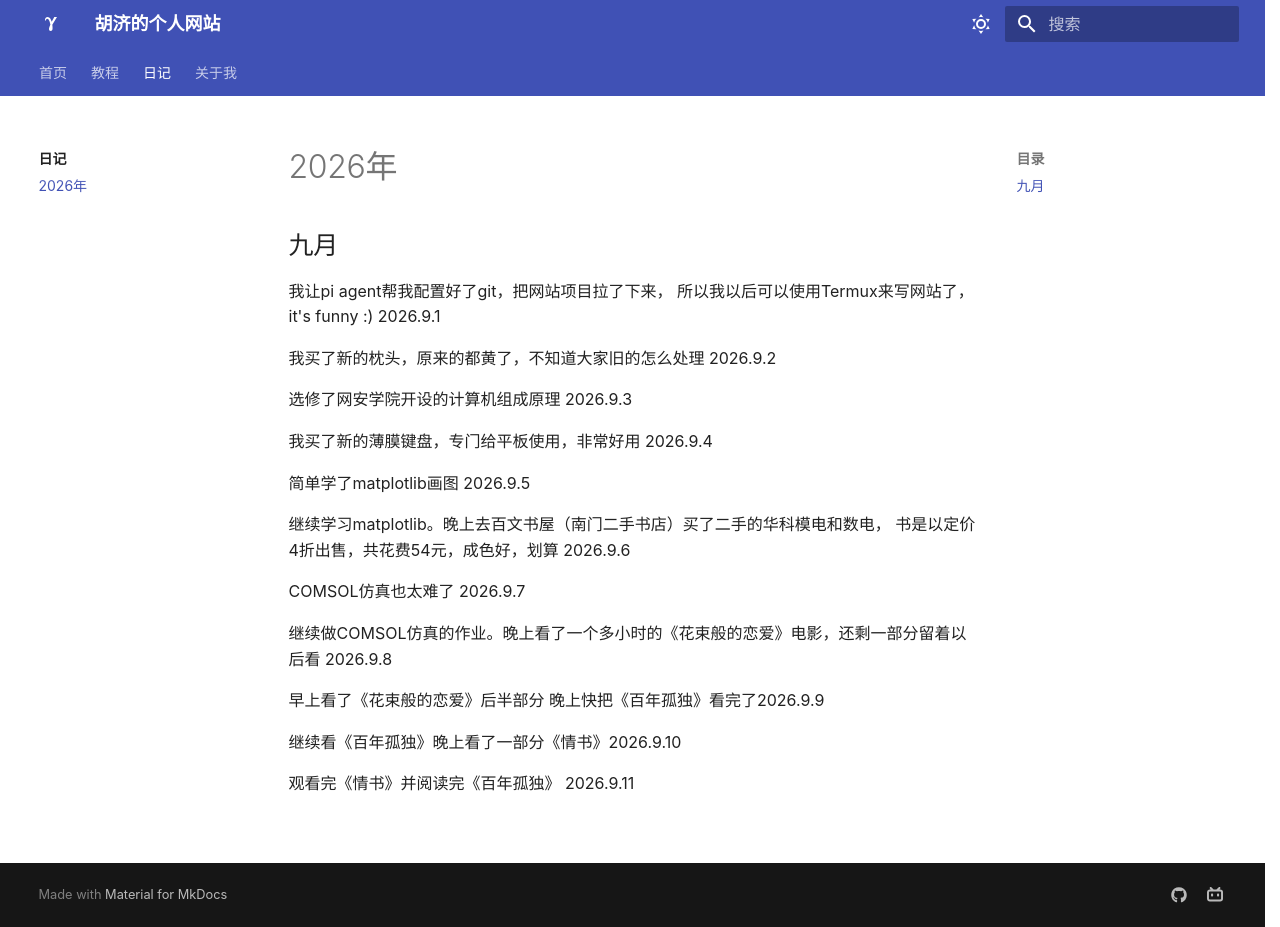
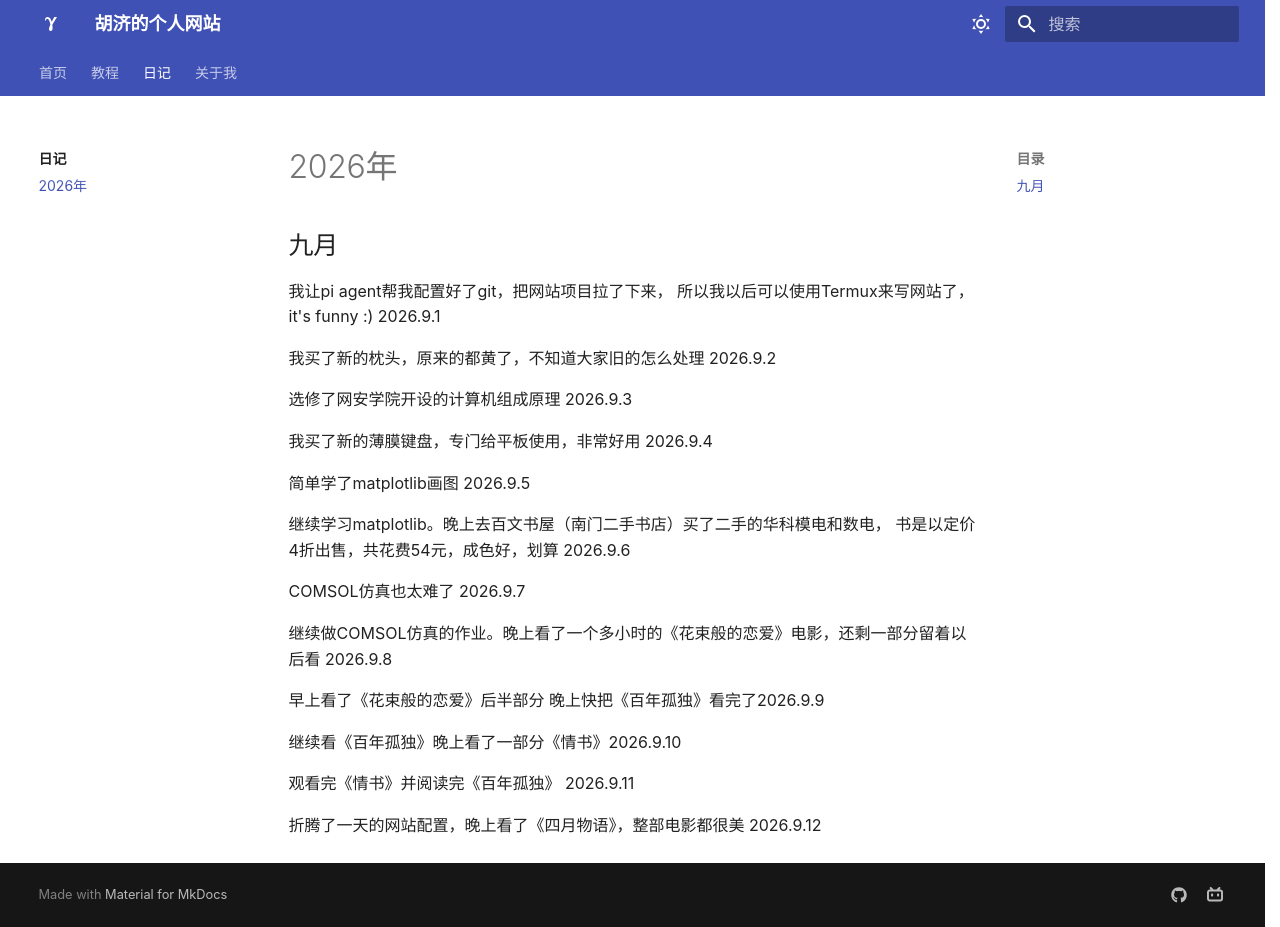
Before and after one commit to Hujiko02/Hujiko02.github.io, an MkDocs documentation site: the page built from docs/diary/2026.md, in a window 1280 px wide and 927 px high. Built offline with MkDocs 1.6.1 and Material for MkDocs 9.7.7, drawn with Linux system fonts in a browser that asks for light colours.

Commit message:
Auto update 2026-09-12 22:16:57

```diff
--- a/docs/diary/2026.md
+++ b/docs/diary/2026.md
@@ -25,3 +25,5 @@ COMSOL仿真也太难了 2026.9.7
 继续看《百年孤独》晚上看了一部分《情书》2026.9.10
 
 观看完《情书》并阅读完《百年孤独》 2026.9.11
+
+折腾了一天的网站配置，晚上看了《四月物语》，整部电影都很美 2026.9.12
```
Also changed, not shown: docs/me/story.md (added, +1 -0 lines).
